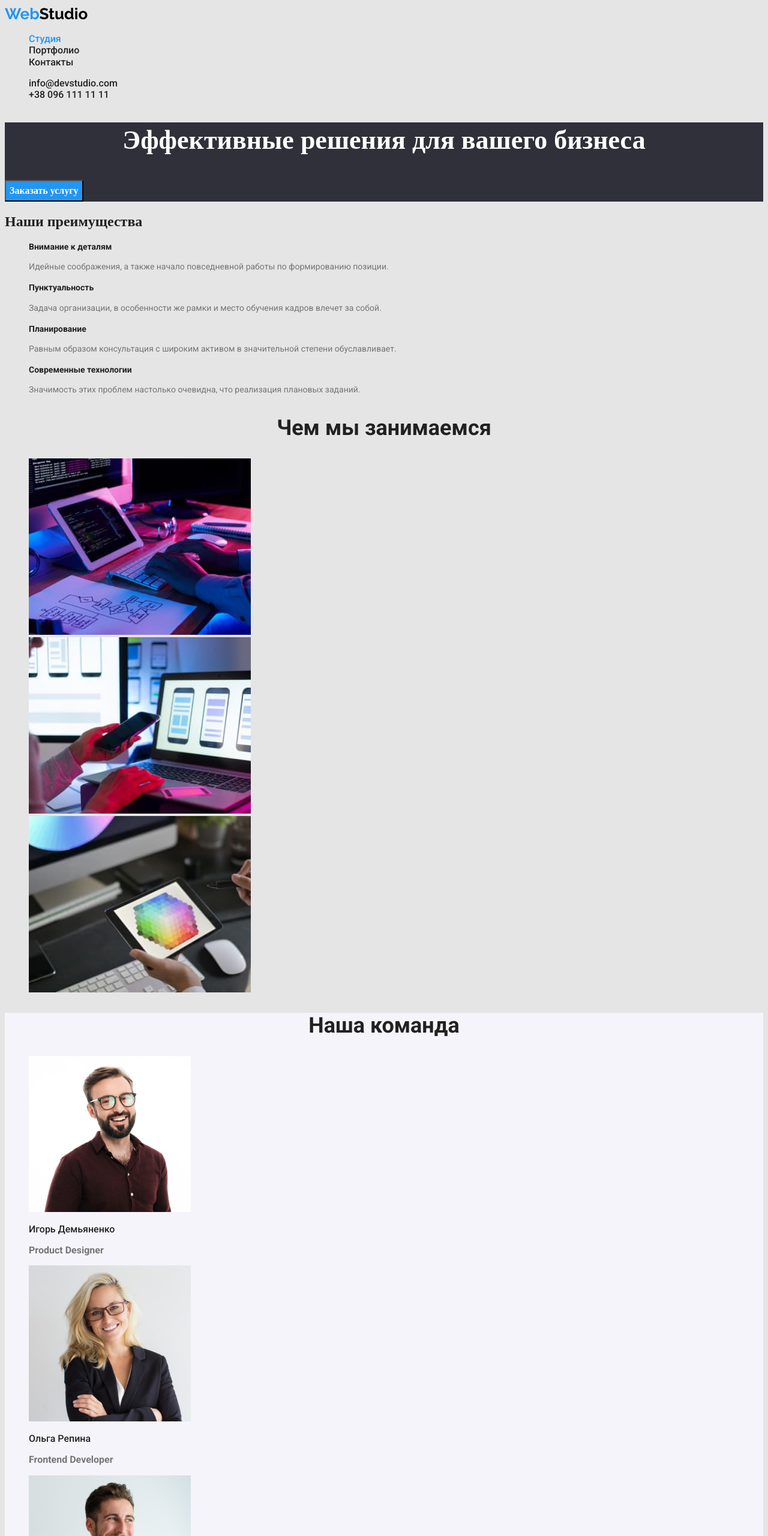
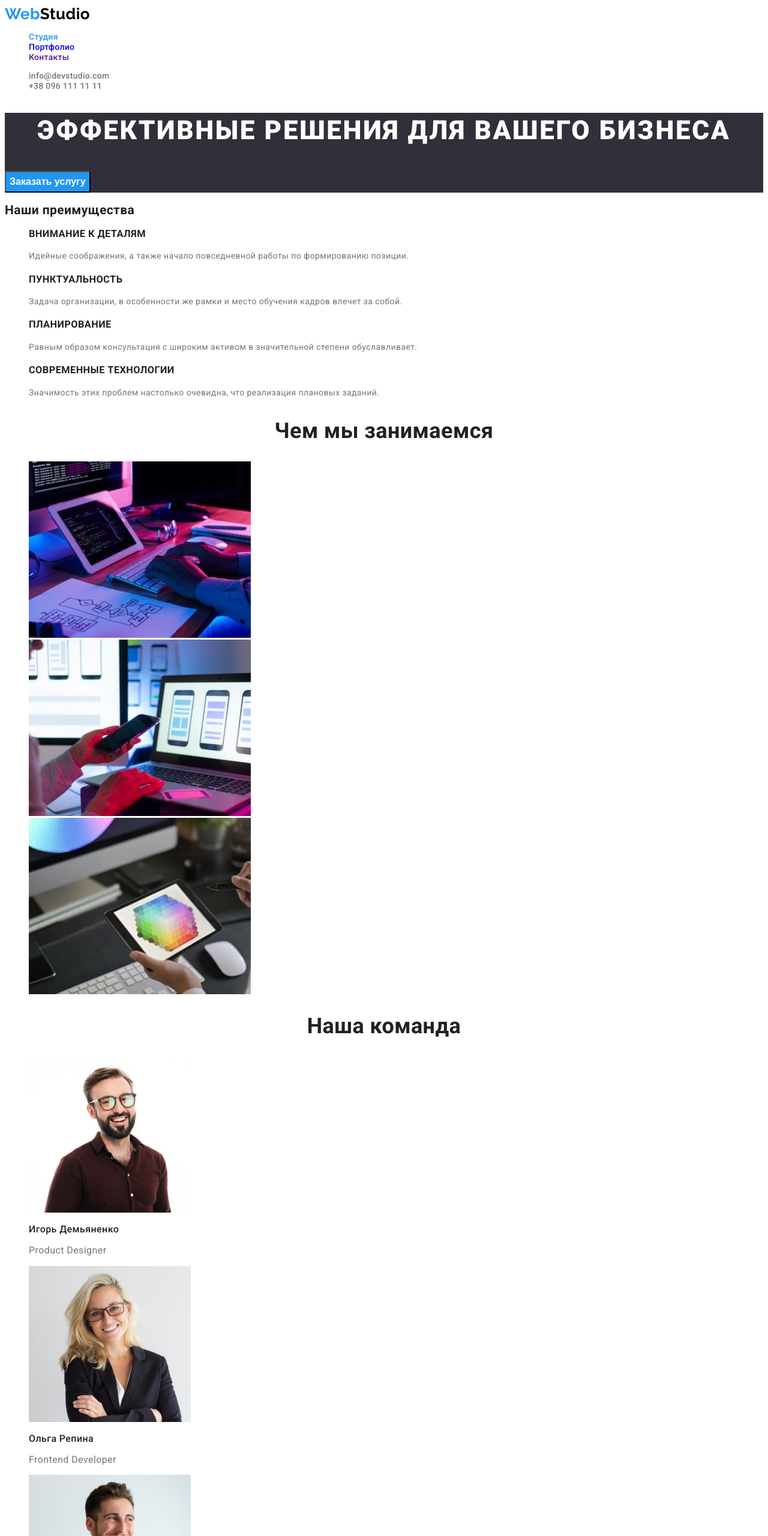
Before and after one commit to EugeneBloschanenko/goit-markup-hw-02, a plain HTML site: page index.html in a window 1280 px wide. Shown: the top 2560 px of the page at 60% size. Drawn offline with Linux system fonts and the light colour scheme.

Commit message:
Fixed mistakes
Fixed mistakes

```diff
--- a/CSS/styles.css
+++ b/CSS/styles.css
@@ -1,19 +1,30 @@
 :root {
   --primary-text-color: #212121;
   --secondary-text-color: #757575;
-  --primary-background-color: #e5e5e5;
+  --primary-background-color: #ffffff;
   --footer-background-color: #2f303a;
   --primary-logo-color: #2196f3;
   --secondary-logo-color: #000000;
+  --secondary-logo-color-footer: #ffffff;
+  --footer-address-map-color: #ffffff;
+  --footer-address-contacts-color: rgba(255, 255, 255, 0.6);
   --font-logo: "Raleway", sans-serif;
   --font-main-text: "Roboto", sans-serif;
   --hover-focus-color: #2196f3;
+  --filter-hover-focus-bg-color: #2196f3;
+  --filter-hover-focus-text-color: #ffffff;
+  --hero-section-bg-color: #2f303a;
+  --hero-title-color: #ffffff;
+  --hero-button-text-color: #ffffff;
+  --hero-button-bg-color: #2196f3;
 }
 
 body {
   background-color: var(--primary-background-color);
   color: var(--primary-text-color);
-  font-family: var(--main-text-font);
+  font-family: var(--font-main-text);
+  font-size: 14px;
+  letter-spacing: 0.03em;
 }
 
 .list {
@@ -37,14 +48,20 @@ body {
   color: var(--secondary-logo-color);
 }
 
+.logo-white {
+  color: var(--secondary-logo-color-footer);
+}
+
 .site-nav .link,
 .contacts .link {
-  color: var(--primary-text-color);
   text-decoration: none;
-  font-family: var(--font-main-text);
   font-weight: 500;
-  font-size: 16px;
-  line-height: 1.2;
+  line-height: 1.14;
+  letter-spacing: 0.02em;
+}
+
+.contacts .link {
+  color: var(--secondary-text-color);
 }
 
 .site-nav .link:hover,
@@ -69,9 +86,8 @@ body {
 
 .address .link {
   text-decoration: none;
-  font-family: var(--font-main-text);
-  font-size: 14px;
   line-height: 1.7;
+  font-style: normal;
 }
 
 .address .mail:hover,
@@ -82,57 +98,53 @@ body {
 }
 
 .address .map {
-  color: rgba(255, 255, 255, 1);
+  color: var(--footer-address-map-color);
 }
 
 .address .mail,
 .address .phone {
-  color: rgba(255, 255, 255, 0.6);
+  color: var(--footer-address-contacts-color);
 }
 
 /* Studio Main */
 .hero-section {
-  background-color: #2f303a;
+  background-color: var(--hero-section-bg-color);
 }
 
 .hero-title {
-  color: #ffffff;
-  font-family: var(--main-text-font);
+  color: var(--hero-title-color);
   font-weight: 900;
   font-size: 44px;
   line-height: 1.36;
   text-align: center;
+  text-transform: uppercase;
+  letter-spacing: 0.06em;
 }
 
 .hero-button {
-  color: #ffffff;
-  font-family: var(--main-text-font);
+  color: var(--hero-button-text-color);
   font-weight: 700;
   font-size: 16px;
   line-height: 1.88;
   text-align: center;
-  background-color: #2196f3;
+  background-color: var(--hero-button-bg-color);
   cursor: pointer;
 }
 
 .benefits-list .title {
-  color: var(--primary-text-color);
-  font-family: var(--font-main-text);
   font-weight: 700;
-  font-size: 14px;
   line-height: 1.17;
+  text-transform: uppercase;
 }
 
 .benefits-list .explanation {
   color: var(--secondary-text-color);
-  font-family: var(--font-main-text);
-  font-size: 14px;
   line-height: 1.71;
 }
 
-.about .title {
+.about .title,
+.team .title {
   color: var(--primary-text-color);
-  font-family: var(--font-main-text);
   font-weight: 700;
   font-size: 36px;
   line-height: 1.17;
@@ -143,21 +155,10 @@ body {
 }
 
 .team {
-  background-color: #f5f4fa;
-}
-
-.team .title {
-  color: var(--primary-text-color);
-  font-family: var(--font-main-text);
-  font-weight: 700;
-  font-size: 36px;
-  line-height: 1.17;
-  text-align: center;
 }
 
 .team-list .name {
   color: var(--primary-text-color);
-  font-family: var(--font-main-text);
   font-weight: 500;
   font-size: 16px;
   line-height: 1.17;
@@ -165,8 +166,6 @@ body {
 
 .team-list .position {
   color: var(--secondary-text-color);
-  font-family: var(--font-main-text);
-  font-weight: 700;
   font-size: 16px;
   line-height: 1.17;
 }
@@ -174,12 +173,16 @@ body {
 /* Portfolio Main */
 .filter-list .button {
   cursor: pointer;
+  font-weight: 500;
+  font-size: 16px;
+  line-height: 1.63;
+  text-align: center;
 }
 
 .filter-list .button:hover,
 .filter-list .button:focus {
-  color: #ffffff;
-  background-color: var(--hover-focus-color);
+  color: var(--filter-hover-focus-text-color);
+  background-color: var(--filter-hover-focus-bg-color);
 }
 
 .portfolio-list {
@@ -187,17 +190,17 @@ body {
 
 .portfolio-list .title {
   color: var(--primary-text-color);
-  font-family: var(--font-main-text);
   font-weight: 700;
   font-size: 18px;
   line-height: 2;
-  text-decoration: none;
 }
 
 .portfolio-list .description {
   color: var(--secondary-text-color);
-  font-family: var(--font-main-text);
   font-size: 16px;
   line-height: 1.88;
+}
+
+.portfolio-list a {
   text-decoration: none;
 }
--- a/index.html
+++ b/index.html
@@ -170,7 +170,7 @@
     <footer class="footer">
       <a class="logo" href="./index.html"
         ><span class="logo-blue">Web</span
-        ><span class="logo-black">Studio</span></a
+        ><span class="logo-white">Studio</span></a
       >
       <address>
         <ul class="address list">
```
Also changed, not shown: portfolio.html (+1 -1 lines).
